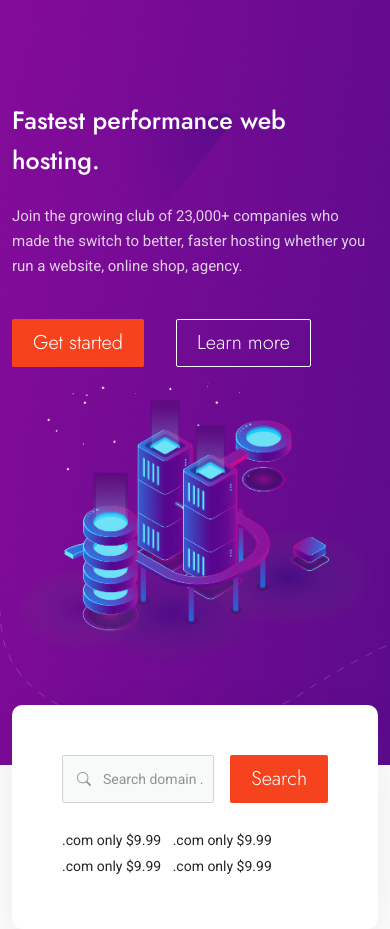
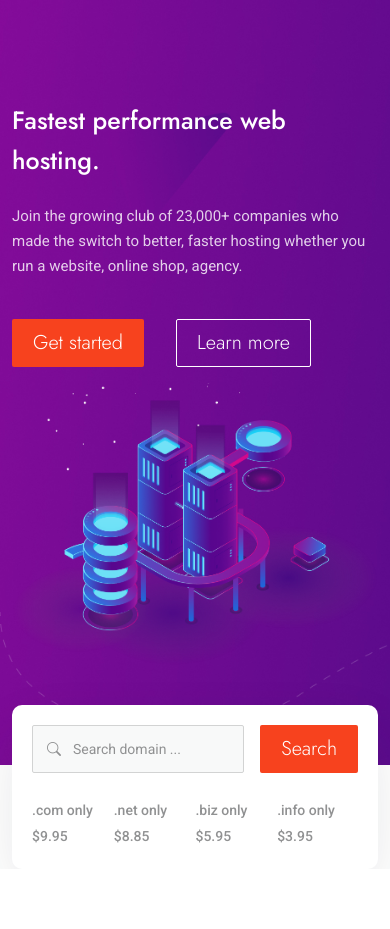
Before and after one commit to imation82/hoston-premium, a PHP site: page / in a window 390 px wide. After the commit the page ends 843 px from the top, so only its background shows below. Run offline with PHP 8.4, Linux system fonts and the light colour scheme; some web fonts are replaced.

Commit message:
Updated - custom.css

```diff
--- a/assets/css/custom.css
+++ b/assets/css/custom.css
@@ -157,6 +157,15 @@ h6 {
   border: 1px solid #D2D3D3;
 }
 
+.search__domain--pricing .list-inline-item {
+  color: #909192;
+  font-weight: 500;
+}
+
+.search__domain--pricing .list-inline-item:not(:last-child) {
+  margin-right: 2.5rem;
+}
+
 @media (min-width: 320px) and (max-width: 767px) {
   .header {
     padding-top: 100px;
@@ -169,6 +178,13 @@ h6 {
   .header__content p {
     font-size: 15px;
     line-height: 25px;
+  }
+  .search {
+    padding: 20px;
+  }
+  .search__domain--pricing .list-inline-item {
+    margin-right: 0 !important;
+    width: 24%;
   }
 }
 
--- a/assets/css/custom.scss
+++ b/assets/css/custom.scss
@@ -136,6 +136,18 @@ h6 {
     }
 }
 
+.search__domain {
+    &--pricing {
+        .list-inline-item {
+            color: $black-400;
+            font-weight: 500;
+        }
+        .list-inline-item:not(:last-child) {
+            margin-right: 2.5rem;
+        }
+    }
+}
+
 // Media queries
 
 @media (min-width:320px) and (max-width:767px) {
@@ -145,6 +157,17 @@ h6 {
         &__content {
             h1 { @include fontStyle(null, 25px, null, 40px); }
             p { @include fontStyle(null, 15px, null, 25px); }
+        }
+    }
+    .search {
+        padding: 20px;
+    }
+    .search__domain {
+        &--pricing {
+            .list-inline-item {
+                margin-right: 0 !important;
+                width: 24%;
+            }
         }
     }
 }
--- a/index.html
+++ b/index.html
@@ -53,11 +53,11 @@
                         <button class="btn btn-hoston-primary">Search</button>
                     </div>
                     <div class="search__domain mt-4">
-                        <ul class="list-inline mb-0">
-                            <li class="list-inline-item">.com only $9.99</li>
-                            <li class="list-inline-item">.com only $9.99</li>
-                            <li class="list-inline-item">.com only $9.99</li>
-                            <li class="list-inline-item">.com only $9.99</li>
+                        <ul class="list-inline search__domain--pricing mb-0">
+                            <li class="list-inline-item">.com only $9.95</li>
+                            <li class="list-inline-item">.net only $8.85</li>
+                            <li class="list-inline-item">.biz only $5.95</li>
+                            <li class="list-inline-item">.info only $3.95</li>
                         </ul>
                     </div>
                 </div>
```
Also changed, not shown: 1 other file.
